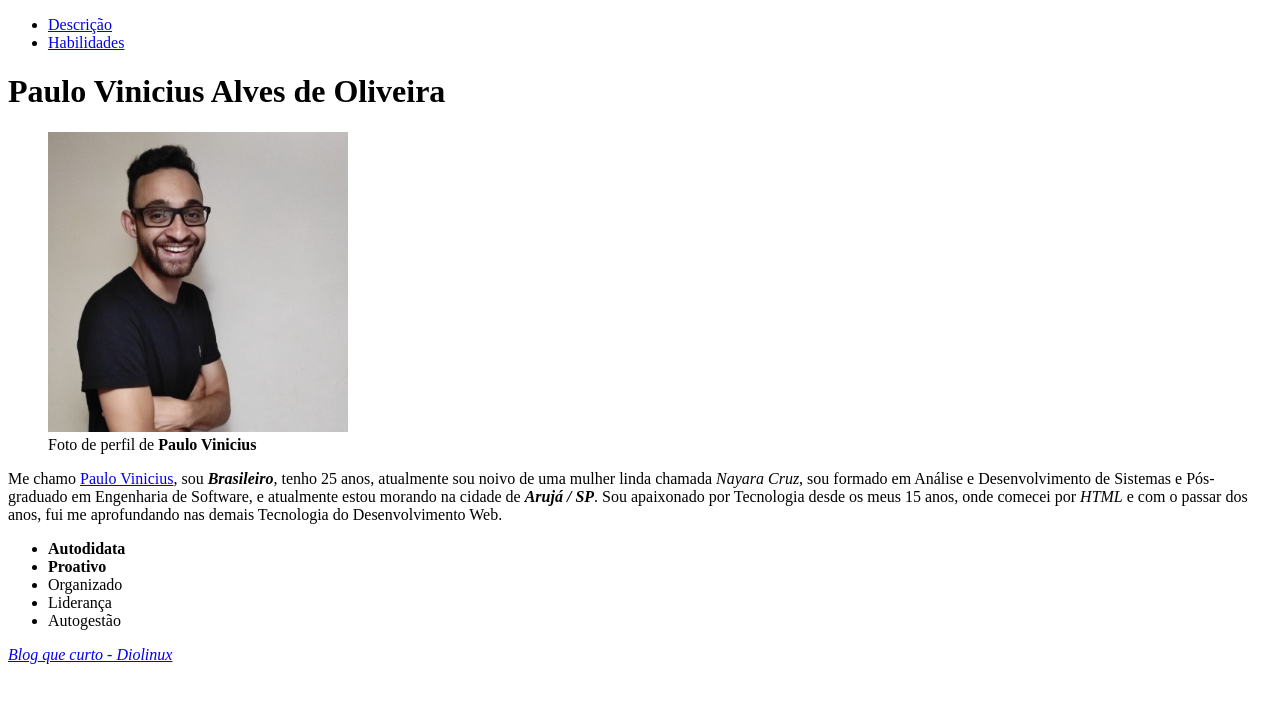
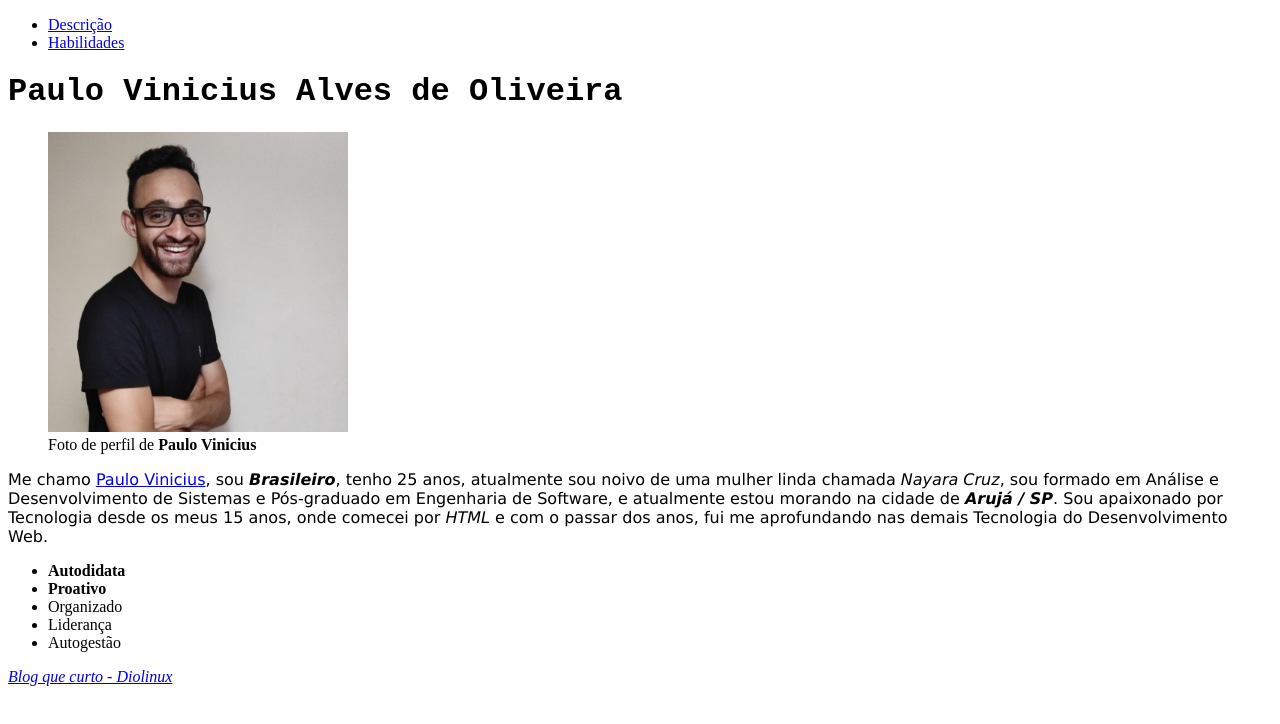
Before and after one commit to paulodelpra/paulodelpra, a plain HTML site: page index.html in a window 1280 px wide. Drawn offline with Linux system fonts and the light colour scheme.

Commit message:
Incluindo estilo de fontes para o nome e descrição

```diff
--- a/index.html
+++ b/index.html
@@ -3,6 +3,15 @@
     <head>
         <meta charset="UTF-8" />
         <title>Meu Portfólio</title>
+        <style>
+            h1 {
+                font-family: monospace, sans-serif;
+            }
+
+            #descricao {
+                font-family:Verdana, Geneva, Tahoma, sans-serif;
+            }
+        </style>
     </head>
     <body>
         <ul>
```
